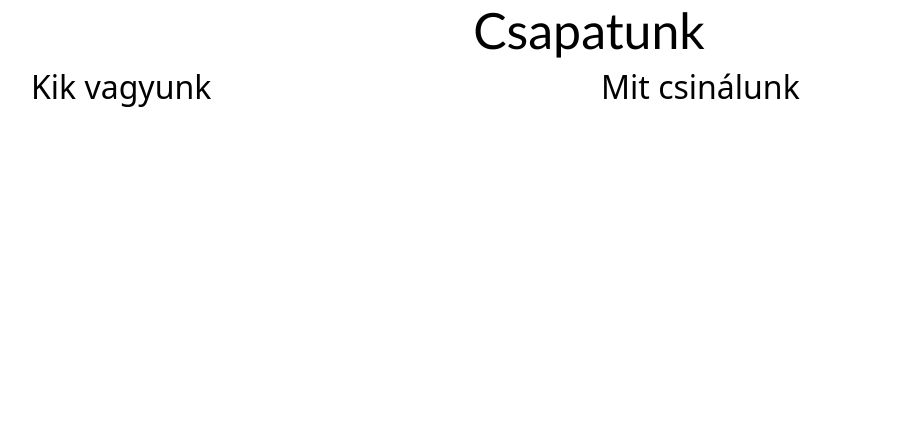
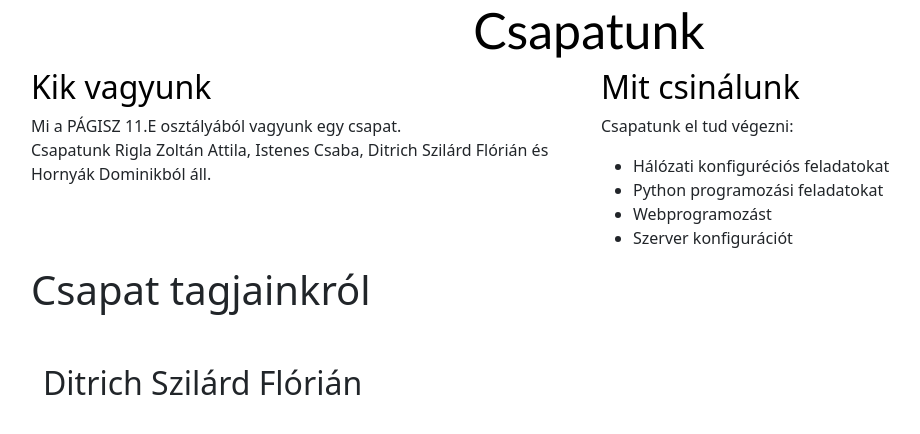
Before and after one commit to zozozoli2007/webpage_project, a PHP site: page / in a window 1280 px wide. Shown: the top 434 px of the page, without its empty margins (51-971 px from the left). Run offline with PHP 8.4, Linux system fonts and the light colour scheme.

Commit message:
Added what we do, team members

```diff
--- a/index.css
+++ b/index.css
@@ -11,3 +11,6 @@
     color: black !important;
     font-size: 30px;
 }
+#team{
+    margin: 0 0 50px 0;
+}
--- a/index.html
+++ b/index.html
@@ -13,10 +13,31 @@
         <div class="row">
             <div class="col col-sm col-md col-lg col-xl">
                 <h2 class="h2">Kik vagyunk</h2>
-                <p></p>
+                <p>
+                    Mi a PÁGISZ 11.E osztályából vagyunk egy csapat.<br>
+                    Csapatunk Rigla Zoltán Attila, Istenes Csaba, Ditrich Szilárd Flórián és Hornyák Dominikból áll.<br>
+
+                </p>
             </div>
             <div class="col-12 col-sm-12 col-md-6 col-lg-6 col-xl-6">
                 <h2 class="h2">Mit csinálunk</h2>
+                <p>
+                    Csapatunk el tud végezni:
+                    <ul>
+                        <li>Hálózati konfiguréciós feladatokat</li>
+                        <li>Python programozási feladatokat</li>
+                        <li>Webprogramozást</li>
+                        <li>Szerver konfigurációt</li>
+                    </ul>
+                </p>
+            </div>
+        </div>
+        <h1 id="team">Csapat tagjainkról</h1>
+        <div class="container">
+            <div class="row">
+                <div class="col-12 col-sm-12 col-md-6 col-lg-6 col-xl-6">
+                    <h2 id="flory">Ditrich Szilárd Flórián</h2>
+                </div>
             </div>
         </div>
     </div>
```
